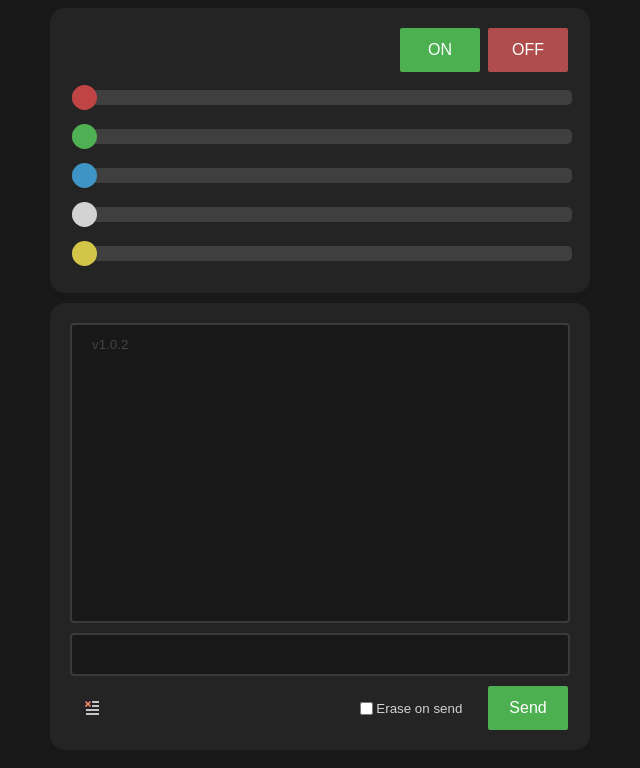
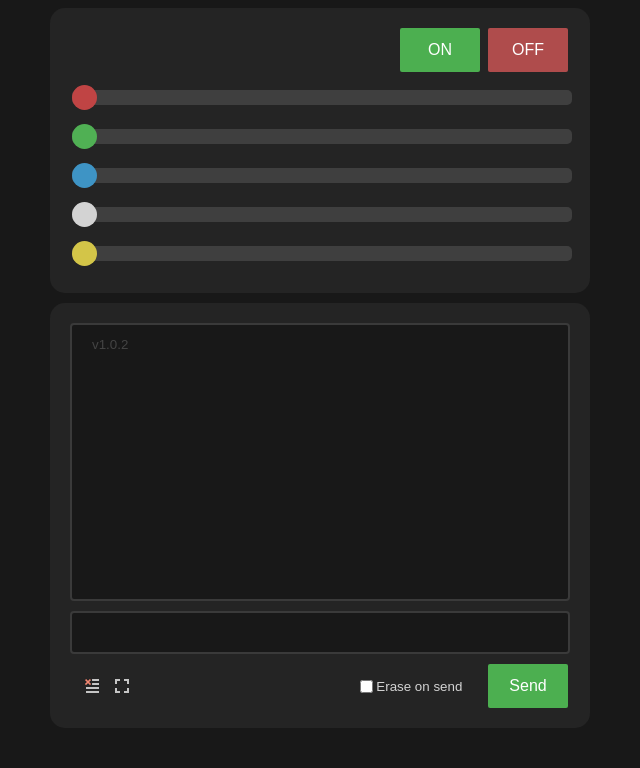
Before and after one commit to decul/LightCtrlGUI, a plain HTML site: page index.html in a window 1280 px wide. Shown: the whole page, without its empty margins (320-960 px from the left). Drawn offline with nearby package versions, Linux system fonts and the light colour scheme; no server answers.

Commit message:
Add full-screen for console

```diff
--- a/index.html
+++ b/index.html
@@ -32,11 +32,12 @@
             </div>
         </div>
     </div>
-    <div class="main-div" style = "display:none;">
+    <section id="console-div" class="main-div" style = "display:none;">
         <div id="output" class="console"></div>
         <input type="text" id="command-box" class="console"/>
         <div id="buttons-container">
             <div id="clear"></div>
+            <div id="full"></div>
             <div id="console-buttons">
                 <label>
                     <input type="checkbox" id="erase">
@@ -45,7 +46,7 @@
                 <button id="send" class="green">Send</button>
             </div>
         </div>
-    </div>
+    </section>
 </body>
 
 <script>initialize();</script>
--- a/scripts.js
+++ b/scripts.js
@@ -73,6 +73,17 @@ var initialize = function () {
         $("#output").empty();
     })
 
+    $("#full").click(function () {
+        if (document.fullscreenElement) {
+            document.exitFullscreen();
+            $("#full").removeClass("expanded");
+        }
+        else {
+            document.getElementById("console-div").requestFullscreen();
+            $("#full").addClass("expanded");
+        }
+    })
+
     $("#command-box").on('keypress',function(e) {
         if(e.which == 13) {
             sendCommand();
--- a/styles.css
+++ b/styles.css
@@ -135,7 +135,7 @@ button {
 
 #output {
     overflow: auto;
-    height: 300px;
+    flex: 1;
 }
 
 #output * {
@@ -195,7 +195,25 @@ label input {
     cursor: pointer;
 }
 
+#full {
+    width: 16px;
+    height: 16px;
+    background-image: url("img/full.png");
+    position: absolute;
+    top: 14px;
+    left: 44px;
+    cursor: pointer;
+}
 
+#full.expanded {
+    background-image: url("img/minimize.png");
+}
+
+#console-div {
+    height: 385px;
+    display: flex !important;
+    flex-flow: column;
+}
 
 .command {
     color: #64c6ff;
```
Also changed, not shown: img/full.png (added), img/minimize.png (added).
